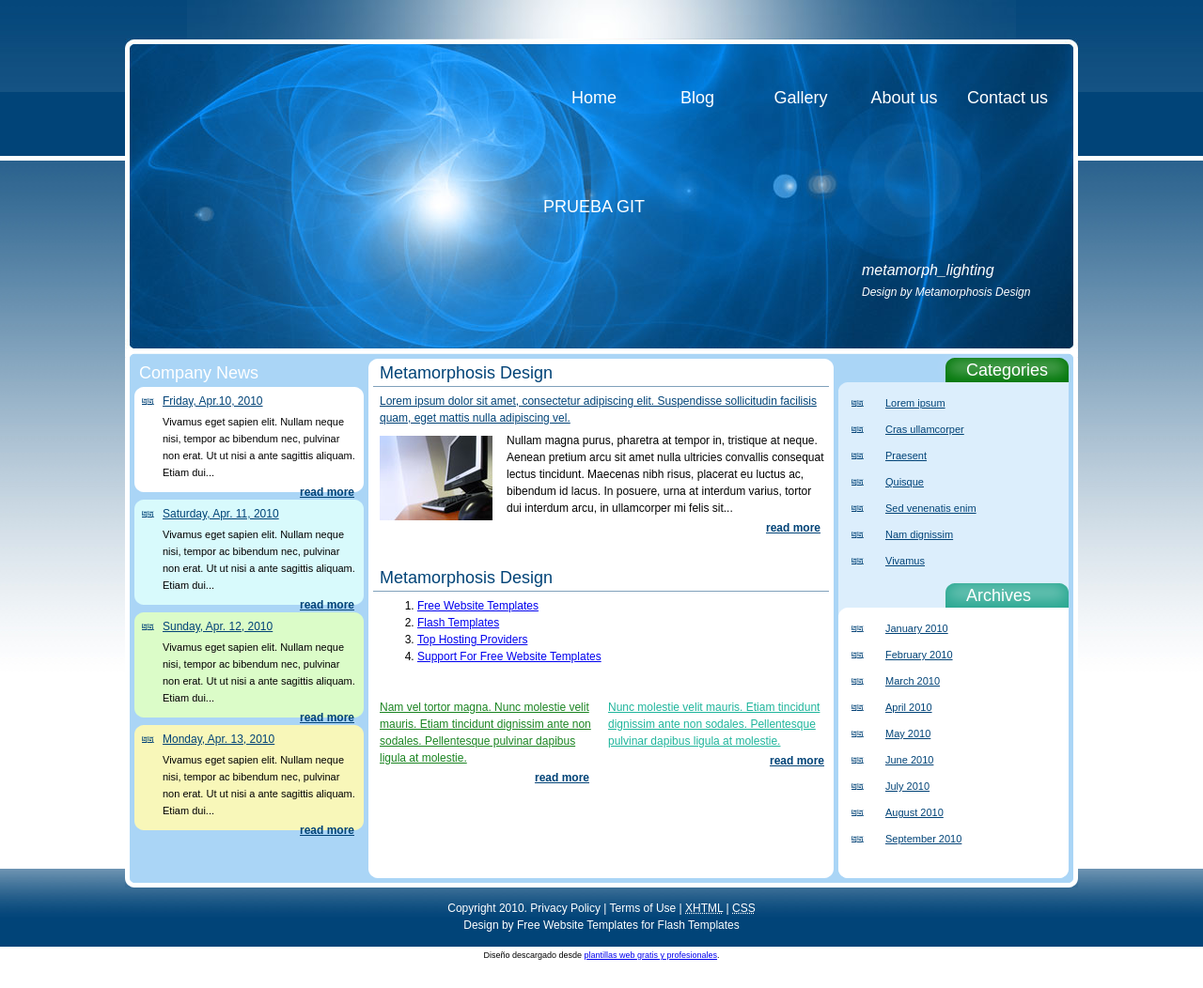
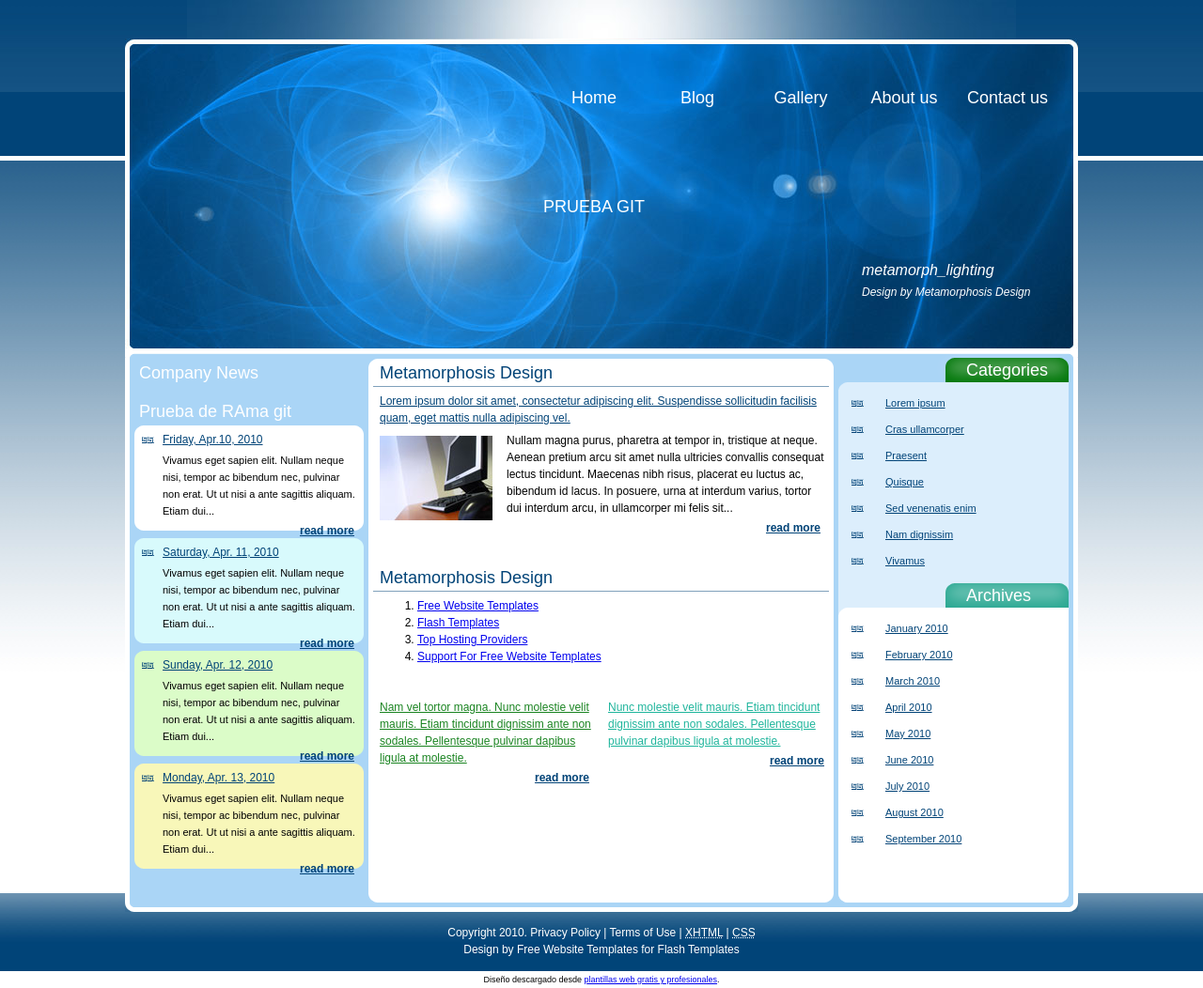
Before and after one commit to kvrapy/prueba-2-git, a plain HTML site: page index.html in a window 1280 px wide. Shown: the whole page at 94% size. Before the commit the page ends 1026 px from the top, so only its background shows below. Drawn offline with Linux system fonts and the light colour scheme.

Commit message:
se agrego titulo en noticias

```diff
--- a/index.html
+++ b/index.html
@@ -66,6 +66,7 @@
                     </div>
                     <div id="left">
                    	   <h1>Company News</h1>
+                   	   <h1>Prueba de RAma git</h1>
                       <div class="box1">
                         <div class="left_b"><span class="w">Friday, Apr.10, 2010</span><br />
                                    Vivamus eget sapien elit. Nullam neque nisi, tempor ac bibendum nec, pulvinar non erat. Ut ut nisi a ante sagittis aliquam. Etiam dui...
```
